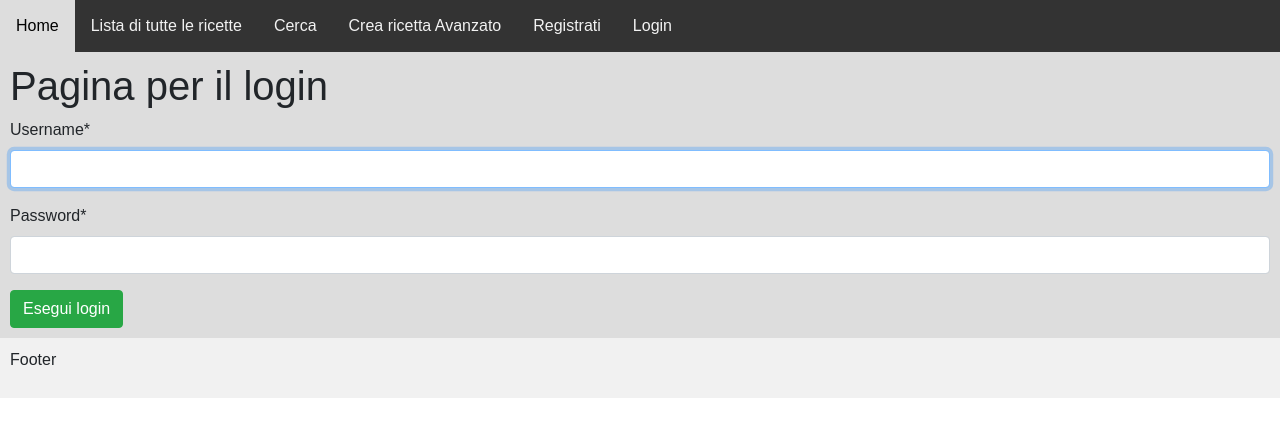
After one commit to DavideSecco/RecipesWebSite, a Django app: page /login/ in a window 1280 px wide. The commit adds this page. Shown: the top 437 px of the page. Run offline with Django 4.2, Linux system fonts and the light colour scheme; some libraries are stand-ins or nearby versions.

Commit message:
Pagina di Login funzionante

```diff
--- a/recipes/recipes/settings.py
+++ b/recipes/recipes/settings.py
@@ -121,3 +121,5 @@ STATICFILES_DIRS = [os.path.join(BASE_DIR), 'static']
 # https://docs.djangoproject.com/en/4.1/ref/settings/#default-auto-field
 
 DEFAULT_AUTO_FIELD = "django.db.models.BigAutoField"
+
+LOGIN_REDIRECT_URL = "/?login=ok" #redireziona alla home, ma con un parametro GET
--- a/recipes/recipes/urls.py
+++ b/recipes/recipes/urls.py
@@ -14,7 +14,7 @@ Including another URLconf
     2. Add a URL to urlpatterns:  path('blog/', include('blog.urls'))
 """
 from django.contrib import admin
-from django.urls import path, include
+from django.urls import path, re_path, include
 
 from recipes.initcmds import *
 from .views import *
@@ -25,12 +25,11 @@ app_name = "gestione"
 
 urlpatterns = [
     path("admin/", admin.site.urls),
-    path('home/', Home_page_views.as_view(), name='homepage'),
+    re_path(r"^$|^\/$|^home\/$", Home_page_views.as_view(), name='homepage'),
 
     path("register/", UserCreateView.as_view(), name="register"),
     path("login/", auth_views.LoginView.as_view(), name="login"),
     path("logout/", auth_views.LogoutView.as_view(), name="logout"),
-
 
     path('', include('gestione.urls')),
 ]
--- a/recipes/recipes/views.py
+++ b/recipes/recipes/views.py
@@ -14,6 +14,3 @@ class UserCreateView(CreateView):
     form_class= UserCreationForm
     template_name= "user_create.html"
     success_url= reverse_lazy("login")
-
-
-# Da qui in poi forse la sposterai
--- a/recipes/templates/base.html
+++ b/recipes/templates/base.html
@@ -16,6 +16,7 @@
   <a href="{% url 'search' %}">Cerca</a>
   <a href="{% url 'crearicettaavanzato' %}">Crea ricetta Avanzato</a>
   <a href="{% url 'register' %}"> Registrati </a>
+  <a href="{% url 'login' %}"> Login </a>
 </div>
 
 <div class=content>
--- /dev/null
+++ b/recipes/templates/registration/login.html
@@ -0,0 +1,24 @@
+<!-- E' obbligatorio che questa pagine si trovi qui e si chiami cosi -->
+
+{% extends "base.html" %}
+
+{% load crispy_forms_tags %}
+
+{% block content %}
+    <h1> Pagina per il login </h1>
+
+    {% if "notok" in request.GET.auth %}
+        <div class="alert alert-danger" role="alert">
+        Si è arrivati qui in quanto non si dispone dei permessi necessari per il servizio scelto!
+        </div>
+    {% endif %}
+
+    <form method="post"> {% csrf_token %}
+
+    {{form | crispy}}
+
+    <input type="submit" class="btn btn-success" value="Esegui login">
+
+    </form>
+
+{% endblock %}
```
Also changed, not shown: recipes/templates/registration/logged_out.html (added).
